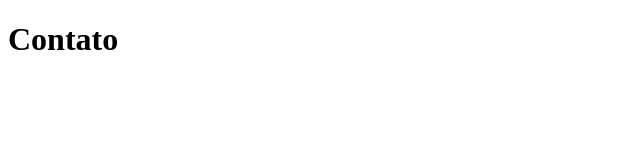
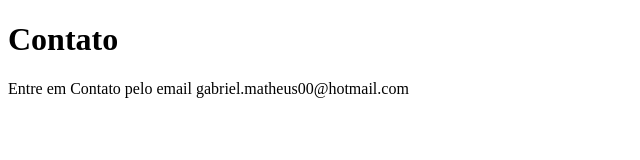
Before and after one commit to GabrielMatheus00/sistema-de-cadastro, a plain HTML site: page contato.html in a window 1280 px wide. Shown: the whole page, without its empty margins (0-640 px from the left). Drawn offline with Linux system fonts and the light colour scheme.

Commit message:
adicionando o email

```diff
--- a/contato.html
+++ b/contato.html
@@ -8,5 +8,6 @@
 </head>
 <body>
     <h1>Contato</h1>
+    <p>Entre em Contato pelo email gabriel.matheus00@hotmail.com</p>
 </body>
 </html>
```
